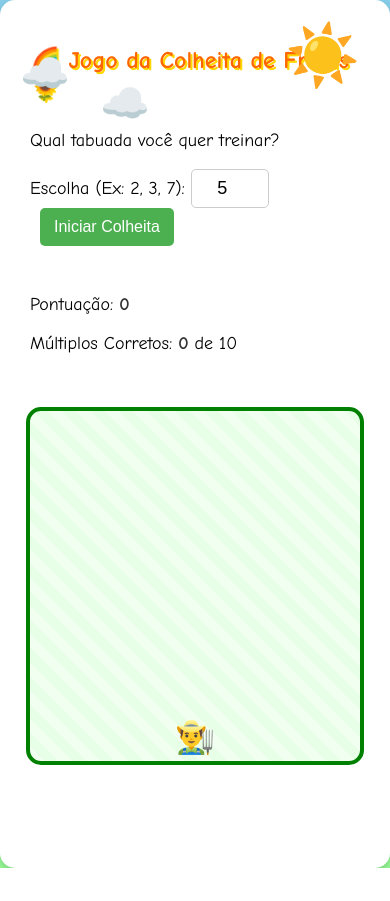
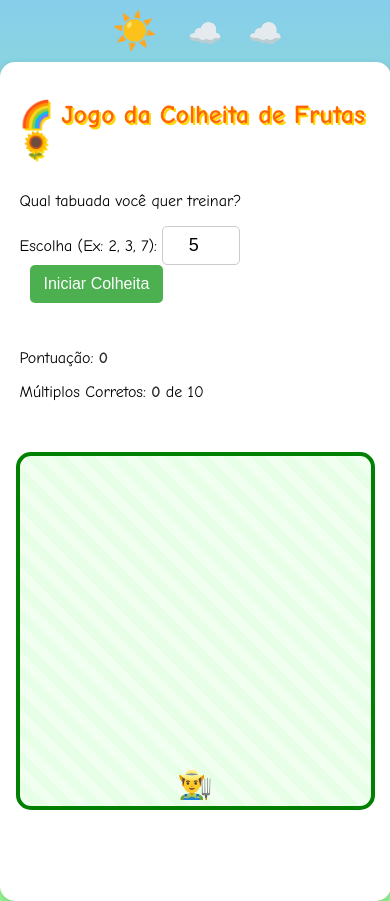
Before and after one commit to emartani/colheita-tabuada, a plain HTML site: page index.html in a window 390 px wide. Before the commit the page ends 868 px from the top, so only its background shows below. Drawn offline with Linux system fonts and the light colour scheme.

Commit message:
ajustes3

```diff
--- a/index.html
+++ b/index.html
@@ -7,20 +7,8 @@
   <link rel="stylesheet" href="style.css">
 </head>
 
-<!-- Google tag (gtag.js) -->
-<script async src="https://www.googletagmanager.com/gtag/js?id=G-XLPTB4NB1V"></script>
-<script>
-  window.dataLayer = window.dataLayer || [];
-  function gtag(){dataLayer.push(arguments);}
-  gtag('js', new Date());
-  gtag('config', 'G-XLPTB4NB1V');
-</script>
-
-<audio id="som-acerto" src="acerto.mp3"></audio>
-<audio id="som-erro" src="erro.mp3"></audio>
-
 <body>
-  <!-- Sol e nuvens decorativos -->
+  <!-- Área de decoração -->
   <div class="decoracao">
     <div class="sol">☀️</div>
     <div class="nuvem nuvem1">☁️</div>
@@ -53,6 +41,10 @@
     <button id="reset-btn" style="display: none;">Novo Jogo</button>
   </div>
 
+  <!-- Sons -->
+  <audio id="som-acerto" src="acerto.mp3"></audio>
+  <audio id="som-erro" src="erro.mp3"></audio>
+
   <script src="script.js"></script>
 </body>
 </html>
--- a/style.css
+++ b/style.css
@@ -2,37 +2,36 @@
 body {
   font-family: 'Comic Sans MS', cursive, sans-serif;
   display: flex;
-  justify-content: center;
+  flex-direction: column;
   align-items: center;
   min-height: 100vh;
   margin: 0;
   background: linear-gradient(to top, #99ff99 40%, #87ceeb 100%);
-  position: relative;
 }
 
-/* Sol e nuvens decorativas */
-.decoracao .sol {
-  position: absolute;
-  top: 20px;
-  right: 30px;
-  font-size: 60px;
+/* Área de decoração */
+.decoracao {
+  width: 100%;
+  text-align: center;
+  margin-top: 10px;
+  margin-bottom: 10px; /* espaço entre decoração e título */
 }
-.decoracao .nuvem {
-  position: absolute;
+
+.sol {
+  font-size: 50px;
+  display: inline-block;
+  margin: 0 15px;
+}
+
+.nuvem {
   font-size: 40px;
-}
-.decoracao .nuvem1 {
-  top: 50px;
-  left: 20px;
-}
-.decoracao .nuvem2 {
-  top: 80px;
-  left: 100px;
+  display: inline-block;
+  margin: 0 10px;
 }
 
 .game-container {
   background-color: #fff;
-  padding: 30px;
+  padding: 20px;
   border-radius: 15px;
   box-shadow: 0 4px 10px rgba(0, 0, 0, 0.2);
   width: 90%;
@@ -46,7 +45,7 @@ h1 {
   color: #ff6600;
   text-shadow: 2px 2px #ffd700;
   font-size: 32px;
-  margin-bottom: 10px;
+  margin-bottom: 15px;
 }
 
 .config, .placar, .fazenda {
@@ -177,26 +176,27 @@ h1 {
 
 /* Responsivo para celular */
 @media (max-width: 600px) {
-  body {
-    font-size: 18px;
-  }
-
   .fazenda {
     height: 350px;
   }
 
   .fruta {
-    font-size: 20px;
-    padding: 6px 10px;
-    max-width: 65px;
+    font-size: 16px;
+    padding: 4px 8px;
+    max-width: 60px;
   }
 
   #fazendeiro {
-    font-size: 32px;
+    font-size: 28px;
   }
 
   h1 {
-    font-size: 24px;
+    font-size: 26px;
+  }
+
+  #iniciar-btn, #reset-btn {
+    padding: 8px 12px;
+    font-size: 14px;
   }
 
   #iniciar-btn, #reset-btn {
@@ -207,4 +207,12 @@ h1 {
   #multiplo {
     font-size: 18px;
   }
+
+  .sol {
+    font-size: 36px;
+  }
+
+  .nuvem {
+    font-size: 28px;
+  }
 }
```
